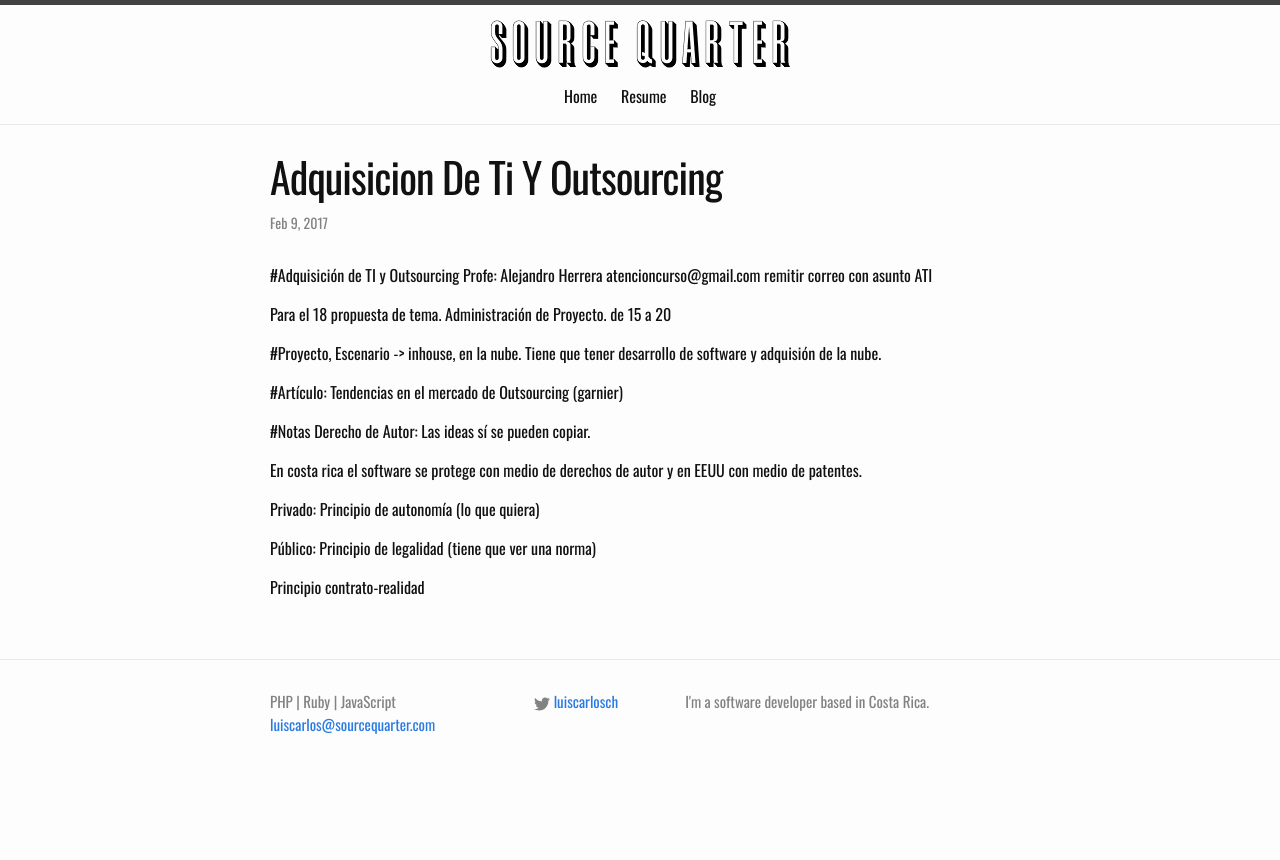
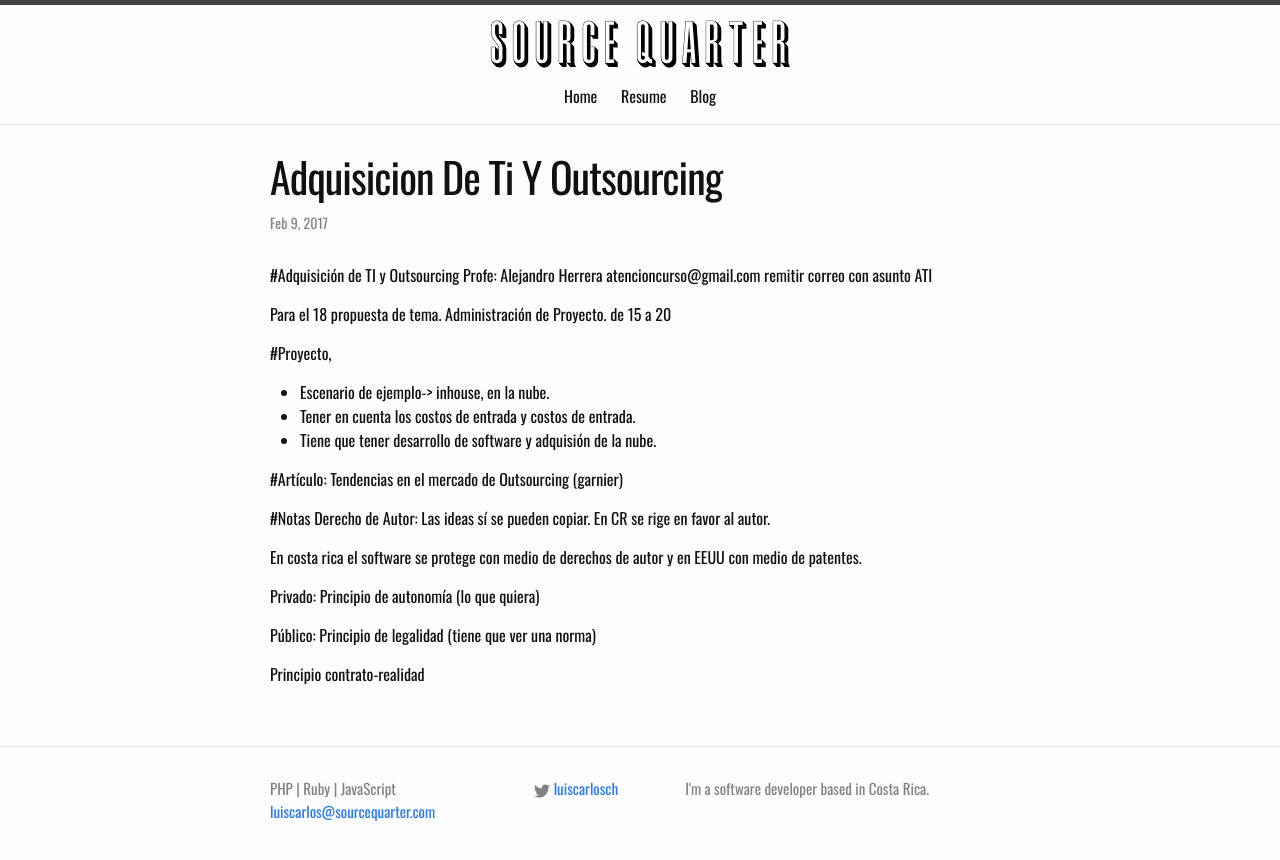
Before and after one commit to lucachaco/sourcequarter-lander, a Jekyll site: the page built from _posts/2017-02-09-adquisicion-de-ti-y-outsourcing.md, in a window 1280 px wide. Shown: the top 860 px of the page. Built offline with Jekyll 4.4.1, drawn with Linux system fonts in a browser that asks for light colours; our own code applies the rules of GitHub Pages for plain Markdown files.

Commit message:
Update 2017-02-09-adquisicion-de-ti-y-outsourcing.md

```diff
--- a/_posts/2017-02-09-adquisicion-de-ti-y-outsourcing.md
+++ b/_posts/2017-02-09-adquisicion-de-ti-y-outsourcing.md
@@ -8,8 +8,9 @@ de 15 a 20
 
 
 #Proyecto,
-Escenario -> inhouse, en la nube.
-Tiene que tener desarrollo de software y adquisión de la nube.
+- Escenario de ejemplo-> inhouse, en la nube.
+- Tener en cuenta los costos de entrada y costos de entrada.
+- Tiene que tener desarrollo de software y adquisión de la nube.
 
 #Artículo:
 Tendencias en el mercado de Outsourcing (garnier)
@@ -17,7 +18,7 @@ Tendencias en el mercado de Outsourcing (garnier)
 
 
 #Notas
-Derecho de Autor: Las ideas sí se pueden copiar.
+Derecho de Autor: Las ideas sí se pueden copiar. En CR se rige en favor al autor.
 
 En costa rica el software se protege con medio de derechos de autor y en EEUU con medio de patentes.
 
```
